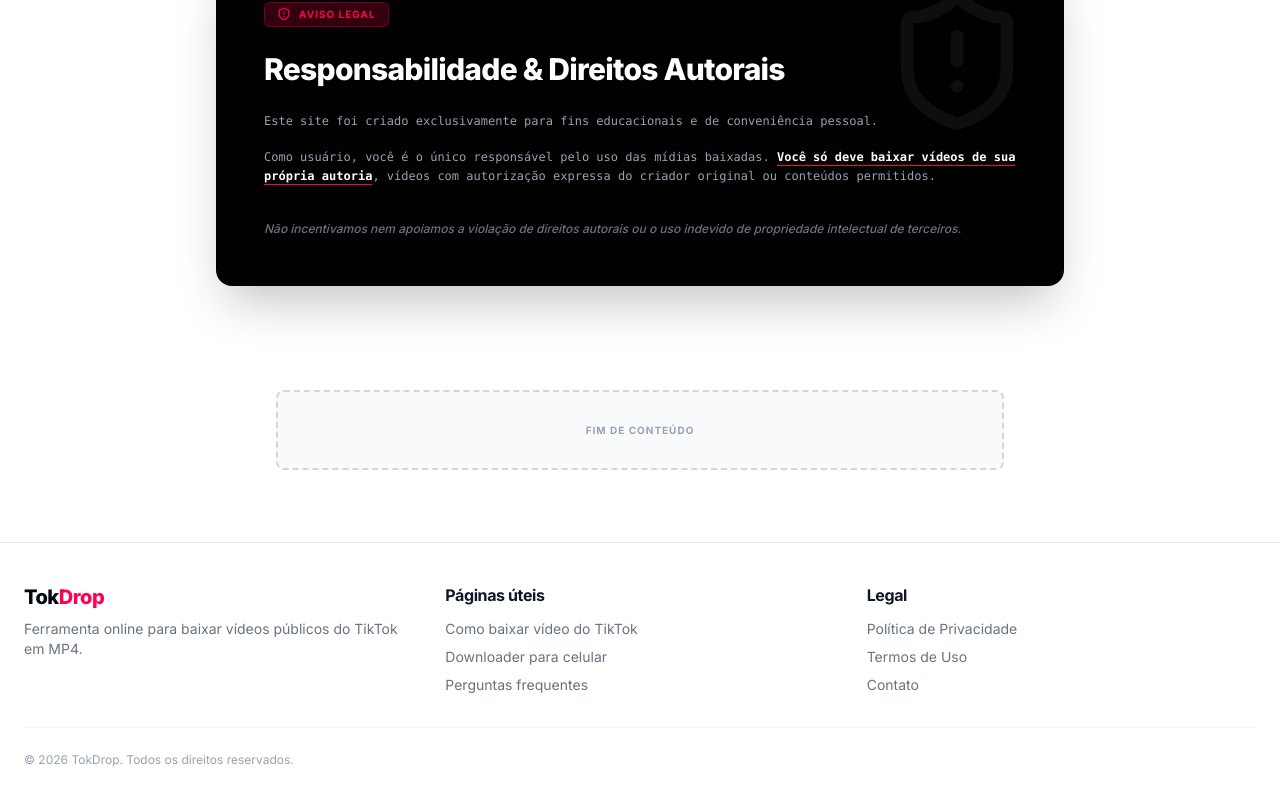
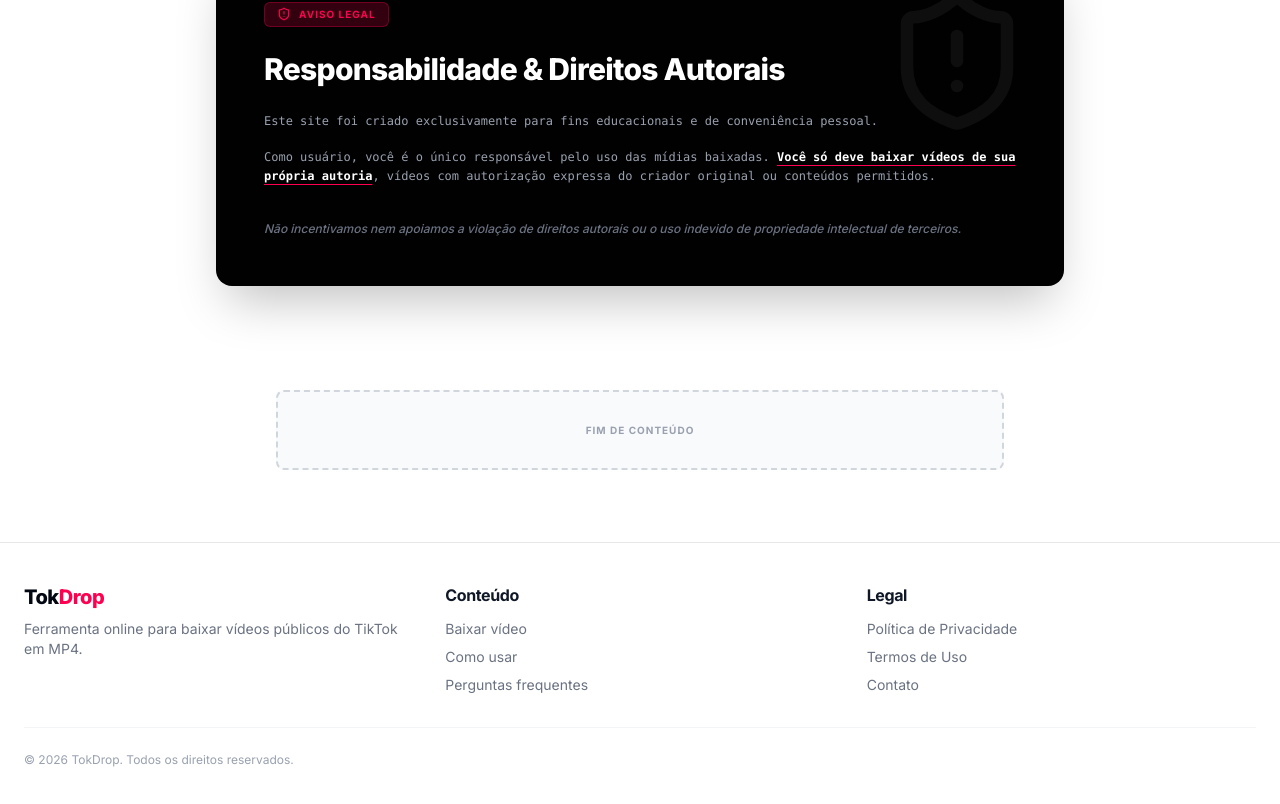
Before and after one commit to 14evertonalbertocorrea-coder/tokdrop, a React (Vite) app: page / in a window 1280 px wide. Shown: the part 4343-5147 px from the top of the page. Built offline with nearby package versions, Linux system fonts and the light colour scheme.

Commit message:
Update Footer.tsx

```diff
--- a/src/components/Footer.tsx
+++ b/src/components/Footer.tsx
@@ -15,11 +15,11 @@ export default function Footer() {
         </div>
 
         <div>
-          <h4 className="font-bold text-gray-900 mb-3">Páginas úteis</h4>
+          <h4 className="font-bold text-gray-900 mb-3">Conteúdo</h4>
           <div className="flex flex-col gap-2 text-sm text-gray-500">
-            <Link to="/how-to-download-tiktok-video">Como baixar vídeo do TikTok</Link>
-            <Link to="/tiktok-downloader-mobile">Downloader para celular</Link>
-            <Link to="/download-tiktok-faq">Perguntas frequentes</Link>
+            <a href="/#download">Baixar vídeo</a>
+            <a href="/#como-usar">Como usar</a>
+            <a href="/#faq">Perguntas frequentes</a>
           </div>
         </div>
 
```
